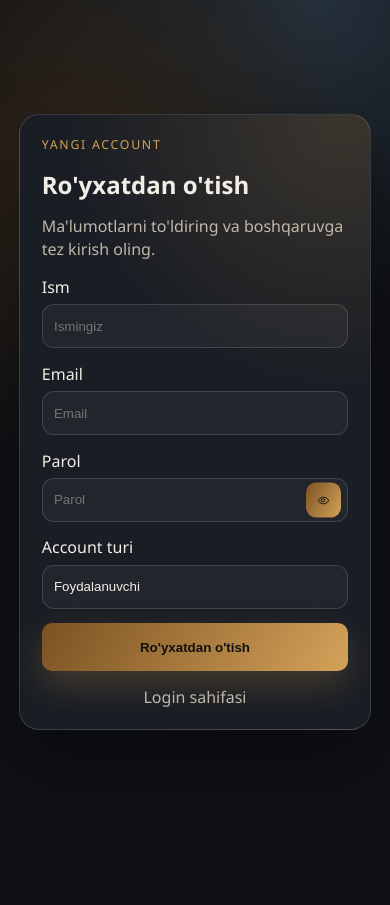
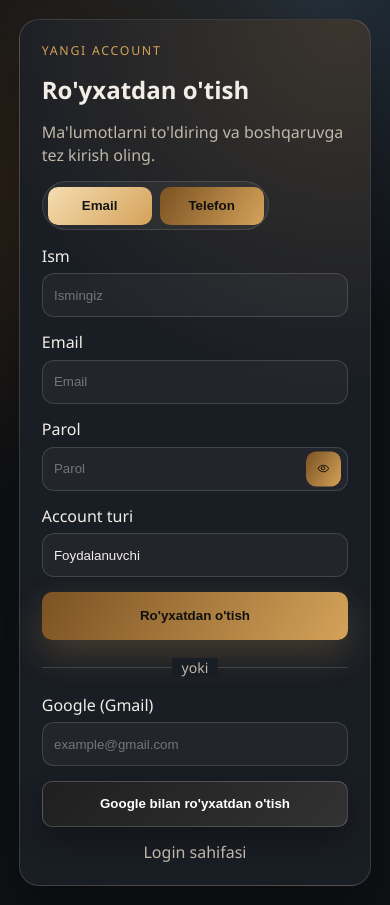
Before and after one commit to Berdiyor00/bakhromvich, a React (Vite) app in the folder client/: page /register in a window 390 px wide. Before the commit the page ends 844 px from the top, so only its background shows below. Built offline with nearby package versions, Linux system fonts and the light colour scheme; no server answers.

Commit message:
feat: refine admin forms and add google/phone auth options

```diff
--- a/client/src/App.css
+++ b/client/src/App.css
@@ -744,6 +744,32 @@ main {
   line-height: 1.45;
 }
 
+.auth-mode-switch {
+  display: inline-flex;
+  gap: 0.5rem;
+  padding: 0.3rem;
+  border-radius: 999px;
+  background: rgba(255, 255, 255, 0.05);
+  border: 1px solid rgba(255, 255, 255, 0.12);
+  width: max-content;
+}
+
+.auth-chip {
+  min-width: 104px;
+  border-radius: 999px;
+  padding: 0.55rem 0.9rem;
+  border: 1px solid transparent;
+  background: transparent;
+  color: var(--muted);
+  font-weight: 700;
+}
+
+.auth-chip.is-active {
+  color: #151515;
+  background: linear-gradient(135deg, #f5ddb2, #d4a259);
+  border-color: rgba(255, 255, 255, 0.24);
+}
+
 .auth-form input,
 .auth-form select,
 .auth-form button,
@@ -818,6 +844,38 @@ main {
 
 .auth-link:hover {
   color: #fff;
+}
+
+.auth-divider {
+  position: relative;
+  text-align: center;
+  margin: 0.1rem 0;
+}
+
+.auth-divider::before {
+  content: "";
+  position: absolute;
+  left: 0;
+  right: 0;
+  top: 50%;
+  border-top: 1px solid rgba(255, 255, 255, 0.14);
+}
+
+.auth-divider span {
+  position: relative;
+  padding: 0 0.6rem;
+  background: var(--bg-soft);
+  color: var(--muted);
+  font-size: 0.88rem;
+}
+
+.auth-google {
+  min-height: 46px;
+  border-radius: 14px;
+  border: 1px solid rgba(255, 255, 255, 0.18) !important;
+  color: #fff !important;
+  background: linear-gradient(135deg, #1f1f1f, #323232) !important;
+  box-shadow: 0 12px 28px rgba(0, 0, 0, 0.3);
 }
 
 .auth-form button:hover,
--- a/client/src/api/client.ts
+++ b/client/src/api/client.ts
@@ -16,6 +16,7 @@ type LocalUser = {
   id: number;
   name: string;
   email: string;
+  phone?: string;
   password: string;
   role: Role;
   createdAt: string;
@@ -368,8 +369,11 @@ const createLocalApi = (): ApiClient => {
 
     async post<T = any>(path: string, payload?: unknown): Promise<ApiResponse<T>> {
       if (path === "/auth/login") {
-        const body = (payload || {}) as { email?: string; password?: string };
-        const user = getLocalUsers().find((item) => item.email === body.email && item.password === body.password);
+        const body = (payload || {}) as { email?: string; phone?: string; password?: string };
+        const loginKey = (body.email || body.phone || "").toLowerCase();
+        const user = getLocalUsers().find(
+          (item) => (item.email.toLowerCase() === loginKey || (item.phone ?? "").toLowerCase() === loginKey) && item.password === body.password
+        );
 
         if (!user) {
           throw new Error("Invalid credentials");
@@ -390,14 +394,23 @@ const createLocalApi = (): ApiClient => {
       }
 
       if (path === "/auth/register") {
-        const body = (payload || {}) as { name?: string; email?: string; password?: string; role?: Role };
+        const body = (payload || {}) as { name?: string; email?: string; phone?: string; password?: string; role?: Role };
         const users = getLocalUsers();
 
-        if (!body.email || !body.password || !body.name) {
+        if ((!body.email && !body.phone) || !body.password || !body.name) {
           throw new Error("Invalid payload");
         }
 
-        const exists = users.some((item) => item.email.toLowerCase() === body.email!.toLowerCase());
+        const normalizedPhone = (body.phone || "").replace(/\s+/g, "").trim();
+        const derivedEmail = body.email || (normalizedPhone ? `${normalizedPhone}@phone.hotwalls.local` : "");
+
+        if (!derivedEmail) {
+          throw new Error("Invalid payload");
+        }
+
+        const exists = users.some(
+          (item) => item.email.toLowerCase() === derivedEmail.toLowerCase() || (!!normalizedPhone && (item.phone ?? "") === normalizedPhone)
+        );
         if (exists) {
           throw new Error("Email already exists");
         }
@@ -405,7 +418,8 @@ const createLocalApi = (): ApiClient => {
         const next: LocalUser = {
           id: users.length ? Math.max(...users.map((item) => item.id)) + 1 : 1,
           name: body.name,
-          email: body.email,
+          email: derivedEmail,
+          phone: normalizedPhone || undefined,
           password: body.password,
           role: body.role === "ADMIN" ? "ADMIN" : "USER",
           createdAt: getNowIso()
@@ -422,6 +436,44 @@ const createLocalApi = (): ApiClient => {
                 name: next.name,
                 email: next.email,
                 role: next.role
+              }
+            }) as T
+        );
+      }
+
+      if (path === "/auth/google") {
+        const body = (payload || {}) as { email?: string; name?: string };
+        const rawEmail = (body.email || "").trim().toLowerCase();
+        const googleEmail = rawEmail.endsWith("@gmail.com") ? rawEmail : "";
+
+        if (!googleEmail) {
+          throw new Error("Google email is required");
+        }
+
+        const users = getLocalUsers();
+        let user = users.find((item) => item.email.toLowerCase() === googleEmail);
+
+        if (!user) {
+          user = {
+            id: users.length ? Math.max(...users.map((item) => item.id)) + 1 : 1,
+            name: body.name?.trim() || "Google User",
+            email: googleEmail,
+            password: "google-oauth",
+            role: "USER",
+            createdAt: getNowIso()
+          };
+          setLocalUsers([...users, user]);
+        }
+
+        return makeResponse(
+          () =>
+            ({
+              token: `local-token-${user.id}`,
+              user: {
+                id: user.id,
+                name: user.name,
+                email: user.email,
+                role: user.role
               }
             }) as T
         );
--- a/client/src/pages/LoginPage.tsx
+++ b/client/src/pages/LoginPage.tsx
@@ -9,6 +9,7 @@ export default function LoginPage() {
   const [email, setEmail] = useState("");
   const [password, setPassword] = useState("");
   const [showPassword, setShowPassword] = useState(false);
+  const [googleEmail, setGoogleEmail] = useState("");
   const [error, setError] = useState("");
 
   const onSubmit = async (e: FormEvent) => {
@@ -30,6 +31,18 @@ export default function LoginPage() {
       }
 
       setError("Login xato. Email yoki parol noto'g'ri.");
+    }
+  };
+
+  const onGoogleLogin = async () => {
+    setError("");
+    try {
+      const res = await api.post("/auth/google", { email: googleEmail });
+      localStorage.setItem("token", res.data.token);
+      localStorage.setItem("role", res.data.user.role);
+      navigate(res.data.user.role === "ADMIN" ? "/admin" : "/");
+    } catch {
+      setError("Google orqali kirishda xatolik. Gmail kiriting.");
     }
   };
 
@@ -77,6 +90,14 @@ export default function LoginPage() {
 
         {error && <p className="error">{error}</p>}
         <button type="submit" className="auth-submit">Kirish</button>
+
+        <div className="auth-divider"><span>yoki</span></div>
+        <label className="field-label">
+          Google (Gmail)
+          <input value={googleEmail} onChange={(e) => setGoogleEmail(e.target.value)} placeholder="example@gmail.com" type="email" />
+        </label>
+        <button type="button" className="auth-google" onClick={onGoogleLogin}>Google bilan kirish</button>
+
         <a className="auth-link" href="/register">Ro'yxatdan o'tish</a>
       </form>
     </div>
--- a/client/src/pages/RegisterPage.tsx
+++ b/client/src/pages/RegisterPage.tsx
@@ -6,11 +6,14 @@ import { api } from "../api/client";
 
 export default function RegisterPage() {
   const navigate = useNavigate();
+  const [authMode, setAuthMode] = useState<"email" | "phone">("email");
   const [name, setName] = useState("");
   const [email, setEmail] = useState("");
+  const [phone, setPhone] = useState("");
   const [password, setPassword] = useState("");
   const [showPassword, setShowPassword] = useState(false);
   const [role, setRole] = useState<"USER" | "ADMIN">("USER");
+  const [googleEmail, setGoogleEmail] = useState("");
   const [error, setError] = useState("");
 
   const onSubmit = async (e: FormEvent) => {
@@ -18,7 +21,11 @@ export default function RegisterPage() {
     setError("");
 
     try {
-      const res = await api.post("/auth/register", { name, email, password, role });
+      const payload = authMode === "phone"
+        ? { name, phone, password, role }
+        : { name, email, password, role };
+
+      const res = await api.post("/auth/register", payload);
       localStorage.setItem("token", res.data.token);
       localStorage.setItem("role", res.data.user.role);
       navigate(res.data.user.role === "ADMIN" ? "/admin" : "/login");
@@ -35,6 +42,21 @@ export default function RegisterPage() {
     }
   };
 
+  const onGoogleSignup = async () => {
+    setError("");
+    try {
+      const res = await api.post("/auth/google", {
+        email: googleEmail,
+        name: name || "Google User"
+      });
+      localStorage.setItem("token", res.data.token);
+      localStorage.setItem("role", res.data.user.role);
+      navigate("/");
+    } catch {
+      setError("Google ro'yxatdan o'tishda xatolik. Gmail kiriting.");
+    }
+  };
+
   return (
     <div className="auth-wrap">
       <form onSubmit={onSubmit} className="auth-form">
@@ -42,15 +64,27 @@ export default function RegisterPage() {
         <h2>Ro'yxatdan o'tish</h2>
         <p className="auth-subtitle">Ma'lumotlarni to'ldiring va boshqaruvga tez kirish oling.</p>
 
+        <div className="auth-mode-switch">
+          <button type="button" className={`auth-chip${authMode === "email" ? " is-active" : ""}`} onClick={() => setAuthMode("email")}>Email</button>
+          <button type="button" className={`auth-chip${authMode === "phone" ? " is-active" : ""}`} onClick={() => setAuthMode("phone")}>Telefon</button>
+        </div>
+
         <label className="field-label">
           Ism
           <input value={name} onChange={(e) => setName(e.target.value)} placeholder="Ismingiz" required />
         </label>
 
-        <label className="field-label">
-          Email
-          <input value={email} onChange={(e) => setEmail(e.target.value)} placeholder="Email" type="email" required />
-        </label>
+        {authMode === "email" ? (
+          <label className="field-label">
+            Email
+            <input value={email} onChange={(e) => setEmail(e.target.value)} placeholder="Email" type="email" required />
+          </label>
+        ) : (
+          <label className="field-label">
+            Telefon raqam
+            <input value={phone} onChange={(e) => setPhone(e.target.value)} placeholder="+998 90 123 45 67" type="tel" required />
+          </label>
+        )}
 
         <label className="field-label">
           Parol
@@ -91,6 +125,14 @@ export default function RegisterPage() {
         </label>
         {error && <p className="error">{error}</p>}
         <button type="submit" className="auth-submit">Ro'yxatdan o'tish</button>
+
+        <div className="auth-divider"><span>yoki</span></div>
+        <label className="field-label">
+          Google (Gmail)
+          <input value={googleEmail} onChange={(e) => setGoogleEmail(e.target.value)} placeholder="example@gmail.com" type="email" />
+        </label>
+        <button type="button" className="auth-google" onClick={onGoogleSignup}>Google bilan ro'yxatdan o'tish</button>
+
         <a className="auth-link" href="/login">Login sahifasi</a>
       </form>
     </div>
```
Also changed, not shown: client/src/pages/AdminPage.tsx (+2 -80 lines).
